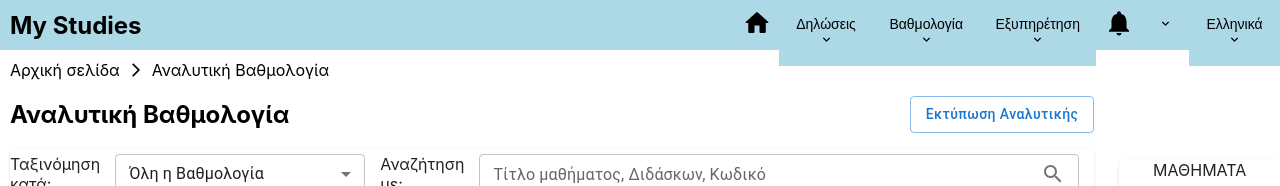
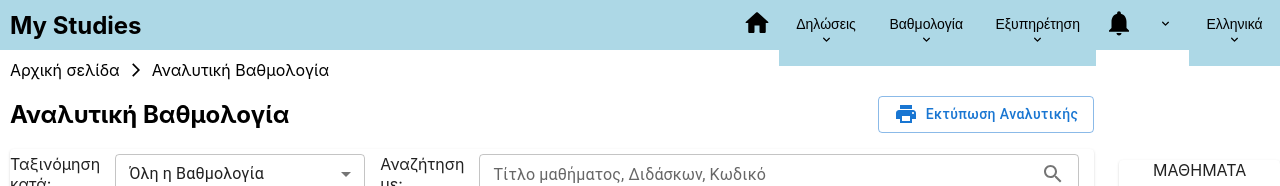
Before and after one commit to mgiannopoulos24/mystudiesv2, a React (Create React App) app: page /MainStud/Detailed in a window 1280 px wide. Shown: the top 186 px of the page. Built offline with nearby package versions, Linux system fonts and the light colour scheme; no server answers.

Commit message:
Fixed print button

```diff
--- a/src/Grades/Detailed Grades/DGrades.css
+++ b/src/Grades/Detailed Grades/DGrades.css
@@ -50,3 +50,14 @@
     margin-left: 10px;
     font-size: 14px;
 }
+
+@media print {
+    .MuiCardContent-root {
+      page-break-inside: avoid;
+      overflow: visible !important;
+    }
+  }
+
+.hide-print {
+    display: none !important;
+}
--- a/src/Grades/Detailed Grades/DGrades.jsx
+++ b/src/Grades/Detailed Grades/DGrades.jsx
@@ -13,6 +13,7 @@ import MenuItem from '@mui/material/MenuItem';
 import Select from '@mui/material/Select';
 import SubjectCard from "../../SubjectCard/SubjectCard";
 import BackToTop from "../../BackToTop/BackToTop";
+import PrintIcon from '@mui/icons-material/Print';
 
 
 
@@ -22,6 +23,40 @@ const DGrades =()=> {
 
     const [selectedOption, setSelectedOption] = useState("All");
     const [filterText, setFilterText] = useState("");
+
+
+    const handlePrintClick = () => {
+
+
+        document.body.style.margin = "0";
+        document.body.style.padding = "0";
+        document.querySelector(".row-sort").style.display = "none";
+        document.querySelector(".column-2-dgrade").style.display = "none";
+        document.querySelector(".printbutton").style.display = "none";
+        document.querySelectorAll(".MuiCardContent-root").forEach((card) => {
+            card.style.transform = "scale(0.6)";
+        });
+        document.querySelector(".header-and-breadcrumbs").classList.add("hide-print");
+
+
+
+        window.print();
+
+        // Revert styles after printing
+        document.body.style.margin = "";
+        document.body.style.padding = "";
+        document.querySelector(".row-sort").style.display = "";
+        document.querySelector(".column-2-dgrade").style.display = "";
+        document.querySelector(".printbutton").style.display = "";
+        document.querySelectorAll(".MuiCardContent-root").forEach((card) => {
+            card.style.transform = "";
+        });
+        document.querySelector(".header-and-breadcrumbs").classList.remove("hide-print");
+
+
+
+      };
+
     const handleDropdownChange = (event) => {
         setSelectedOption(event.target.value);
     };
@@ -62,13 +97,15 @@ const DGrades =()=> {
 
     return(
         <>
-        <Header/>
-        <Breadcrumbs/>
+        <div className="header-and-breadcrumbs">
+        <Header />
+        <Breadcrumbs />
+        </div>
         <BackToTop/>
         <div className="two-columns-dgrade">
             <div className="column-1-dgrade">
                     <div className="row-dgrade">
-                        <h2>Αναλυτική Βαθμολογία</h2><span><Button variant="outlined" sx={{textTransform:"none",}}>Εκτύπωση Αναλυτικής</Button></span>
+                        <h2>Αναλυτική Βαθμολογία</h2><span><Button className="printbutton" variant="outlined" sx={{textTransform:"none"}} onClick={handlePrintClick}><PrintIcon/>&nbsp; Εκτύπωση Αναλυτικής</Button></span>
                     </div>
                     <div className="row-sort">
                     <Card sx={{width:'100%',display:'flex',background:""}}>
```
